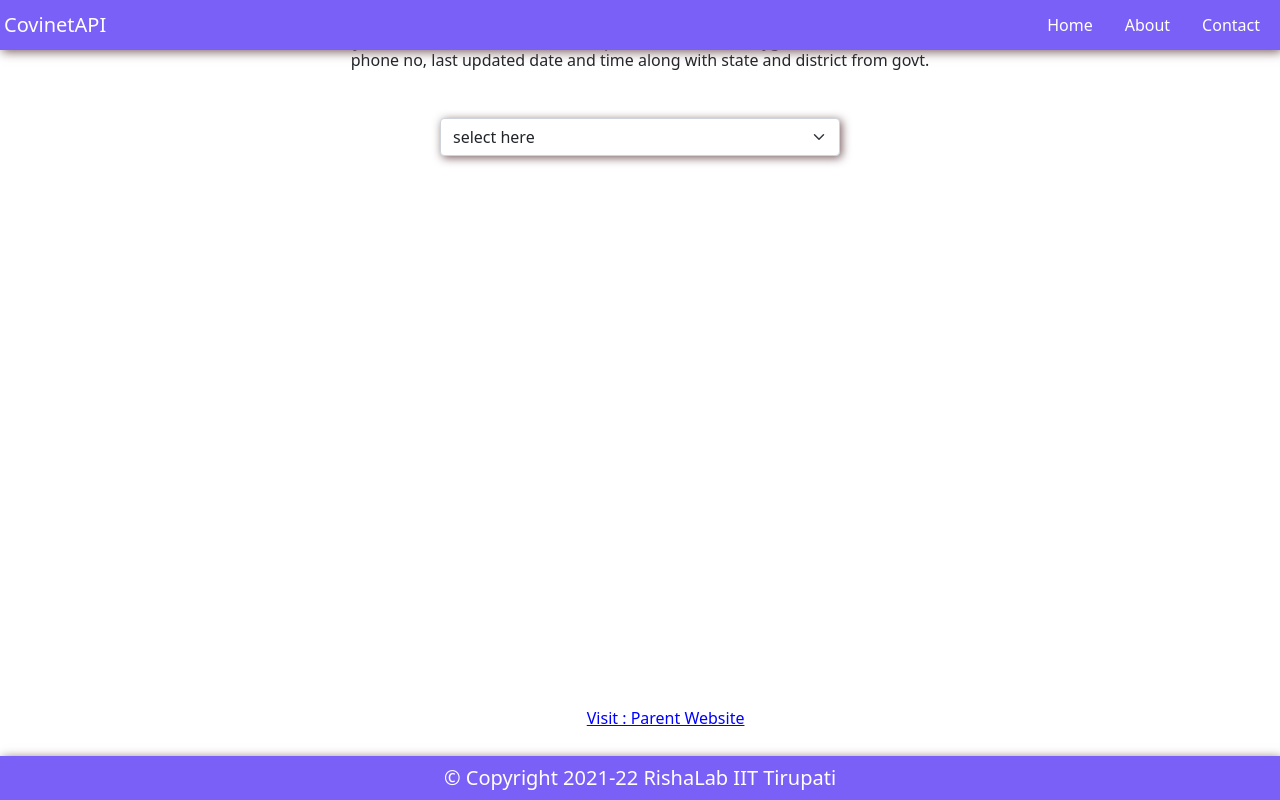
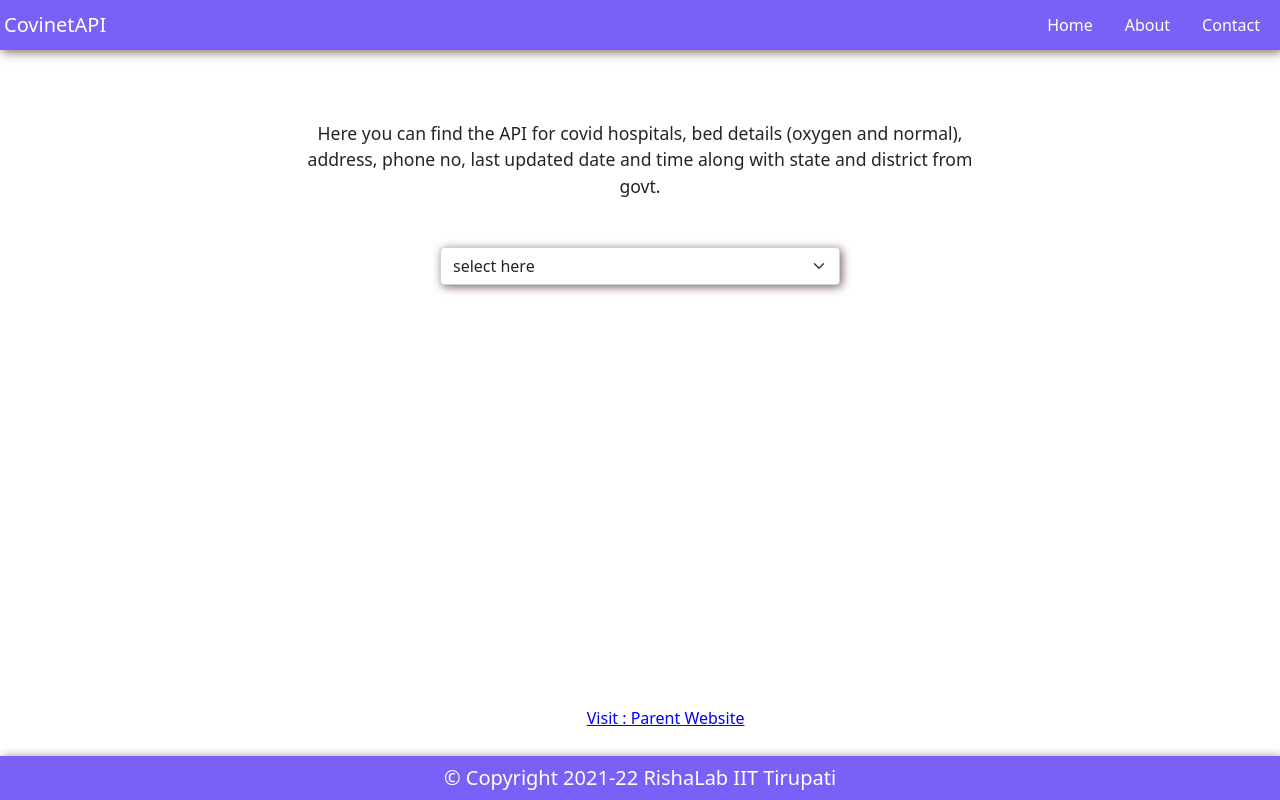
Before and after one commit to amar567/api_healthcare, a React (Create React App) app: page / in a window 1280 px wide. Shown: the top 800 px of the page. Built offline with nearby package versions, Linux system fonts and the light colour scheme; the HTML template or start-up script is replaced by a standard one.

Commit message:
fronted updated

```diff
--- a/src/Home/home.js
+++ b/src/Home/home.js
@@ -23,28 +23,26 @@ const Home = () => {
     <>
       <div className="container-fluid">
         <div className="row">
-          <div className="col-md-12">
-            <div style={{ height: "4vh" }}></div>
-          </div>
-
-          <div className="col-md-12">
-            <h6
+          <div
+            style={{
+              marginTop: "15vh",
+            }}
+          >
+            <div
               style={{
-                marginTop: "18vh",
                 zIndex: "10000 !important",
+                margin: "auto",
                 textAlign: "center",
                 maxWidth: "700px",
-                fontSize: "2vh",
+                fontSize: "2.2vh",
                 display: "block",
-
-                margin: "auto",
               }}
               className="desc"
             >
               Here you can find the API for covid hospitals, bed details (oxygen
               and normal), address, phone no, last updated date and time along
               with state and district from govt.
-            </h6>
+            </div>
           </div>
           <div style={{ height: "6vh" }}></div>
           <select
--- a/src/Navbar/navbar.js
+++ b/src/Navbar/navbar.js
@@ -8,7 +8,7 @@ class Navbar extends Component {
         <div
           className="container-fluid"
           style={{
-            marginBottom: "20px",
+            marginBottom: "18vh",
             boxShadow: "2px 2px 10px rgb(123, 96, 100)",
             position: "fixed",
             textAlign: "center",
```
